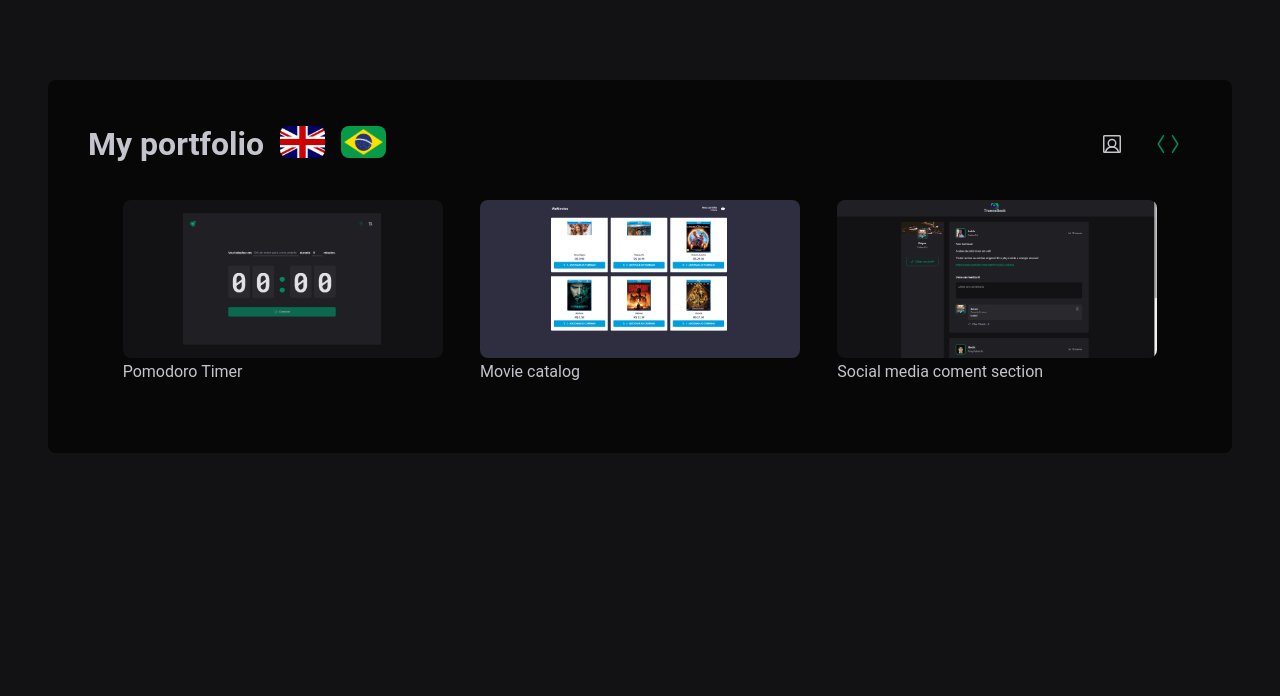
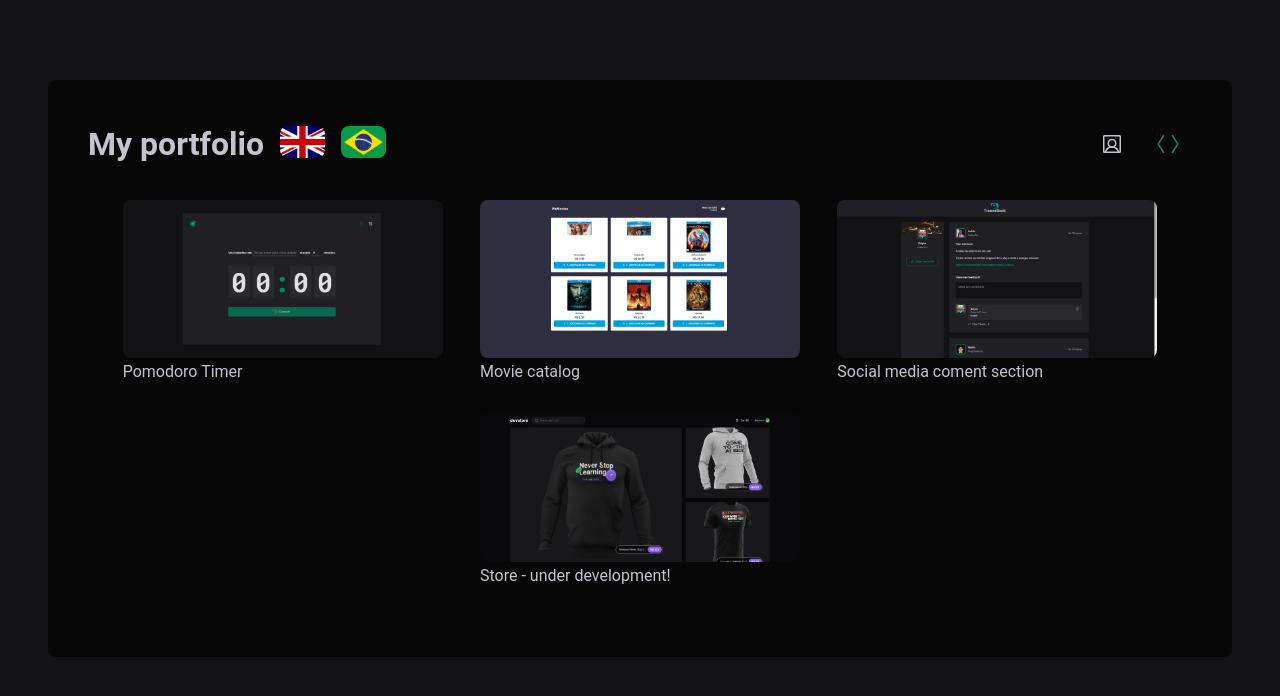
Before and after one commit to artprange/portfolio, a React (Vite) app: page /projects in a window 1280 px wide. Shown: the top 696 px of the page. Built offline with nearby package versions, Linux system fonts and the light colour scheme.

Commit message:
portfolio update

```diff
--- a/src/pages/projects/index.tsx
+++ b/src/pages/projects/index.tsx
@@ -4,6 +4,7 @@ import movies from '../../assets/movies.png'
 import pomodoro from '../../assets/pomodoro.png'
 
 import tranceBook from '../../assets/tranceBook.png'
+import store from '../../assets/store.png'
 import { Link } from 'react-router-dom'
 
 export function Projects() {
@@ -24,6 +25,11 @@ export function Projects() {
           <img src={tranceBook} alt="" title="TranceBook" />
           <p>Social media coment section</p>
         </Link>
+
+        <Link to="https://bike-shop-blush.vercel.app//">
+          <img src={store} alt="" title="Shop" />
+          <p>Store - under development!</p>
+        </Link>
       </ImageContainer>
     </>
   )
```
Also changed, not shown: src/assets/store.png (added).
